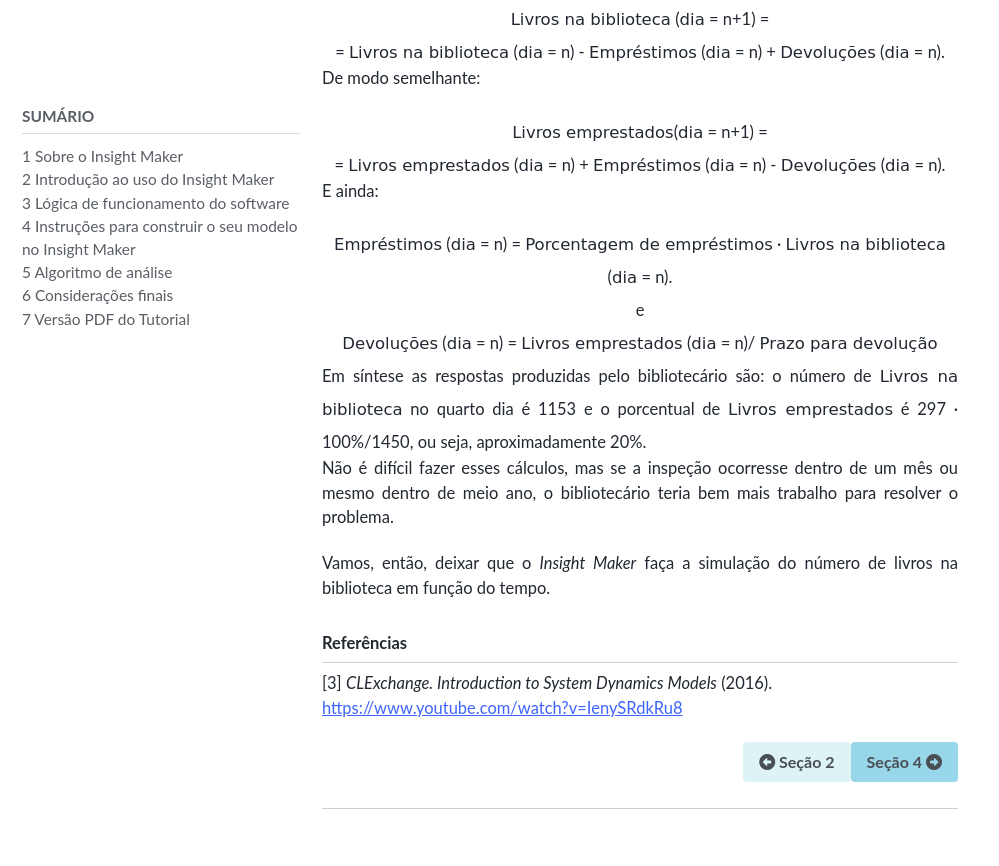
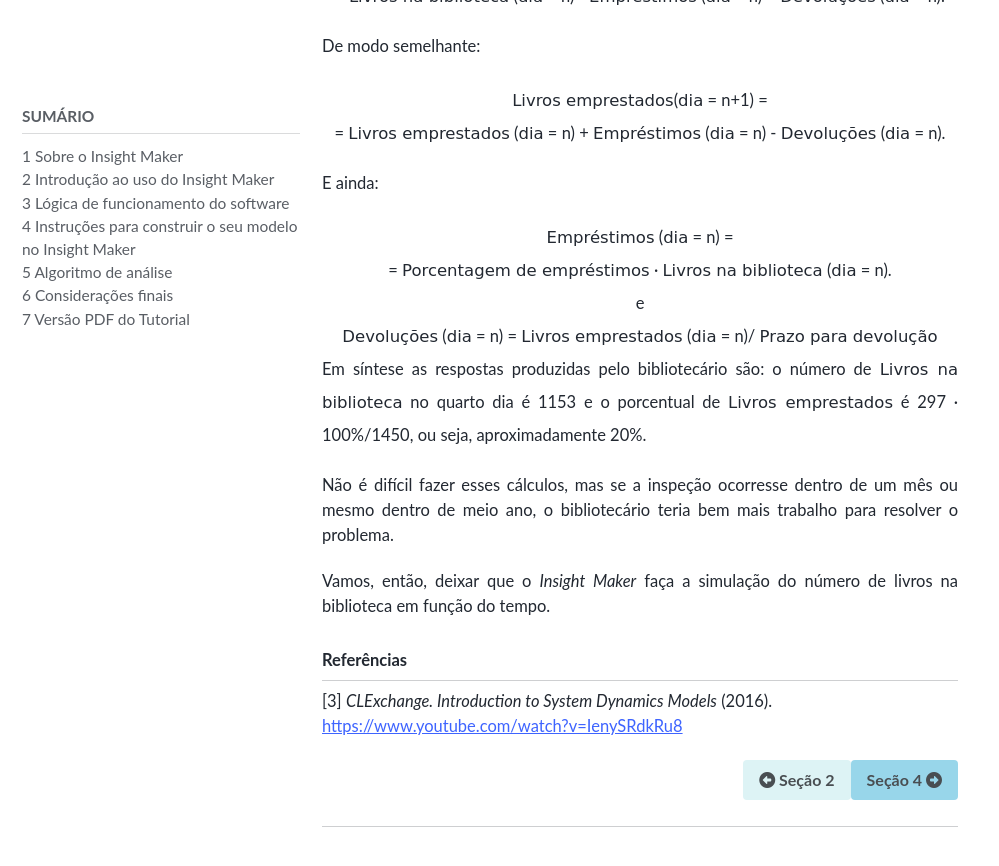
Before and after one commit to milenalauschner/MM, a Jekyll site: the page built from _pages/seção3.md, in a window 1280 px wide and 900 px high, scrolled down 5656 px. Shown: the top 866 px of the window, without its empty margins (0-999 px from the left). Built offline with Jekyll 4.4.1, drawn with Linux system fonts in a browser that asks for light colours; cached includes are drawn as plain includes; nearby versions of some CDN libraries; some web fonts are replaced; formulas are drawn with MathJax 3.

Commit message:
Update seção3.md

```diff
--- a/_pages/seção3.md
+++ b/_pages/seção3.md
@@ -98,9 +98,7 @@
 *Tabela 1.2: Número de livros na biblioteca*
 {: .text-center}
 
-|<span style="font-family: Comic Sans MS">dia</span>| <span style="font-family: Comic Sans MS">Livros na biblioteca</span> no início do dia ($$n$$) | <span style="font-family: Comic Sans MS">Livros emprestados</span> no início do dia ($$m$$)|<span style="font-family: Comic Sans MS">Empréstimos</span>
- $$0,03$$ x $$n$$|<span style="font-family: Comic Sans MS">Devoluções</span>
- $$m$$/$$7$$|
+|<span style="font-family: Comic Sans MS">dia</span>| <span style="font-family: Comic Sans MS">Livros na biblioteca</span> no início do dia ($$n$$) | <span style="font-family: Comic Sans MS">Livros emprestados</span> no início do dia ($$m$$)|<span style="font-family: Comic Sans MS">Empréstimos</span> $$0,03$$ x $$n$$|<span style="font-family: Comic Sans MS">Devoluções</span> $$m$$/$$7$$|
 |:----:  |           :----:             |           :----:           |     :----:     |     :----:       |
 | $$0$$  |         $$1100$$             |           $$350$$          |     $$33$$     |     $$50$$       |
 | $$1$$  |         $$1117$$             |           $$333$$          |     $$34$$     |     $$48$$       |
@@ -192,10 +190,10 @@
  (<span style="font-family: Comic Sans MS">dia</span>
  = 1) = <span style="font-family: Comic Sans MS">Livros emprestados</span>
 (<span style="font-family: Comic Sans MS">dia</span>
- = 1)/<span style="font-family: Comic Sans MS">Prazo para devolução</span>.</small><br />
+ = 1)/<span style="font-family: Comic Sans MS">Prazo para devolução</span>.</small>
 </div>
 {: .text-center}
-
+<br />
 Opa, não faz sentido valor fracionário para o número de livros, então, o número 33,51 e 47,57 foram arredondados na Tabela 1.2, para 34 e 48, que são os números inteiros mais próximos.
 {: .text-justify}
 
@@ -214,10 +212,10 @@
 = <span style="font-family: Comic Sans MS">Livros na biblioteca</span> (<span style="font-family: Comic Sans MS">dia</span>
  = n) - <span style="font-family: Comic Sans MS">Empréstimos</span> (<span style="font-family: Comic Sans MS">dia</span>
  = n) + <span style="font-family: Comic Sans MS">Devoluções</span> (<span style="font-family: Comic Sans MS">dia</span>
- = n).</small><br />
+ = n).</small>
 </div>
 {: .text-center}
-
+<br />
 De modo semelhante:
 
 <div class="box">
@@ -226,16 +224,17 @@
 = <span style="font-family: Comic Sans MS">Livros emprestados</span> (<span style="font-family: Comic Sans MS">dia</span>
  = n) + <span style="font-family: Comic Sans MS">Empréstimos</span> (<span style="font-family: Comic Sans MS">dia</span>
  = n) - <span style="font-family: Comic Sans MS">Devoluções</span> (<span style="font-family: Comic Sans MS">dia</span>
- = n).</small><br />
+ = n).</small>
 </div>
 {: .text-center}
-
+<br />
 E ainda:
 
 <div class="box">
 <small> <span style="font-family: Comic Sans MS">Empréstimos</span>
  (<span style="font-family: Comic Sans MS">dia</span>
- = n) = <span style="font-family: Comic Sans MS">Porcentagem de empréstimos</span> &middot; <span style="font-family: Comic Sans MS">Livros na biblioteca</span> (<span style="font-family: Comic Sans MS">dia</span>
+ = n) = <br />
+ = <span style="font-family: Comic Sans MS">Porcentagem de empréstimos</span> &middot; <span style="font-family: Comic Sans MS">Livros na biblioteca</span> (<span style="font-family: Comic Sans MS">dia</span>
  = n). <br />
 e <br />
 <span style="font-family: Comic Sans MS">Devoluções</span> (<span style="font-family: Comic Sans MS">dia</span>
@@ -249,7 +248,7 @@
  é 297 &middot; 100%/1450, ou seja, aproximadamente 20%.</small><br />
 </div>
 {: .text-justify}
-
+<br />
 Não é difícil fazer esses cálculos, mas se a inspeção ocorresse dentro de um mês ou mesmo dentro de meio ano, o bibliotecário teria bem mais trabalho para resolver o problema.
 {: .text-justify}
 
```
